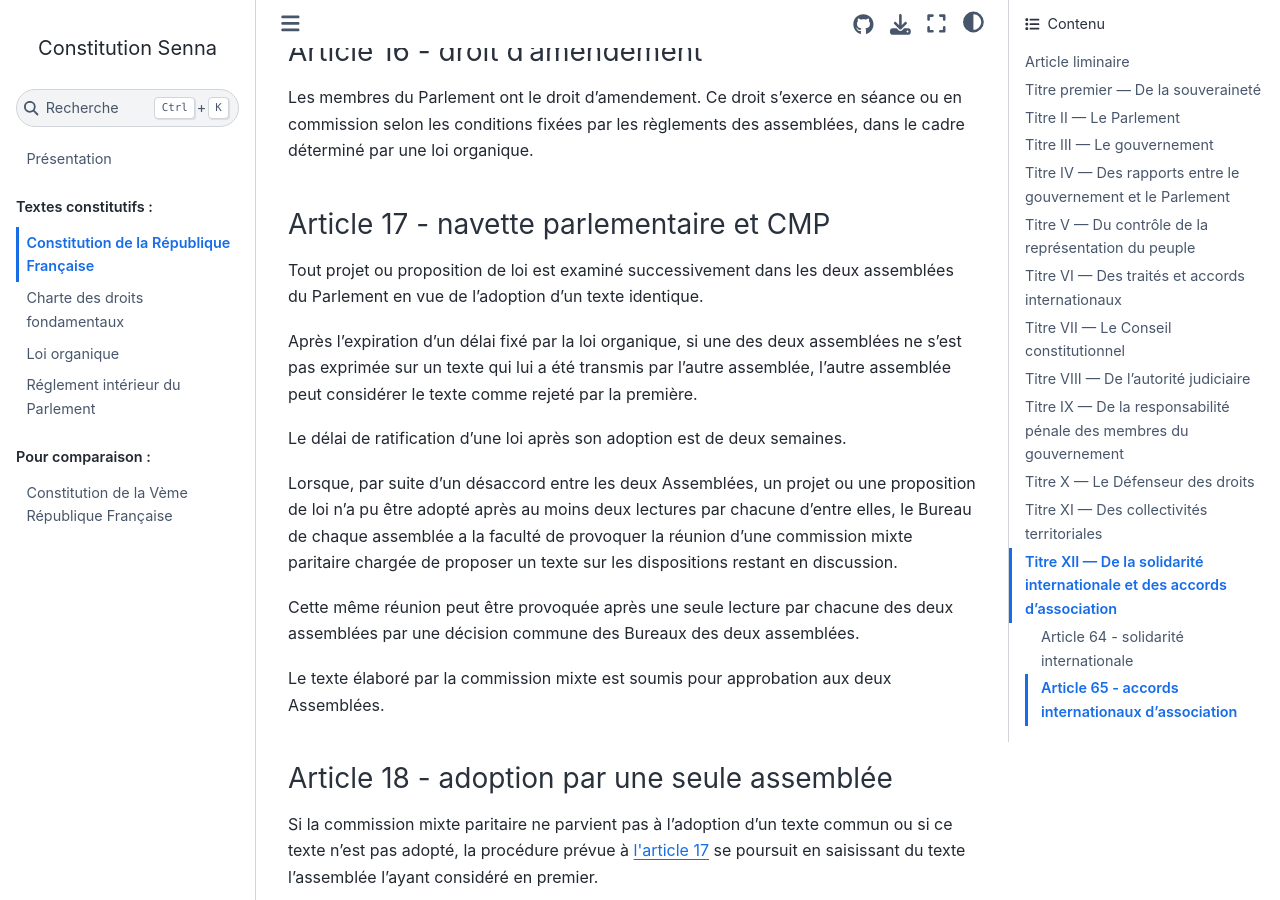
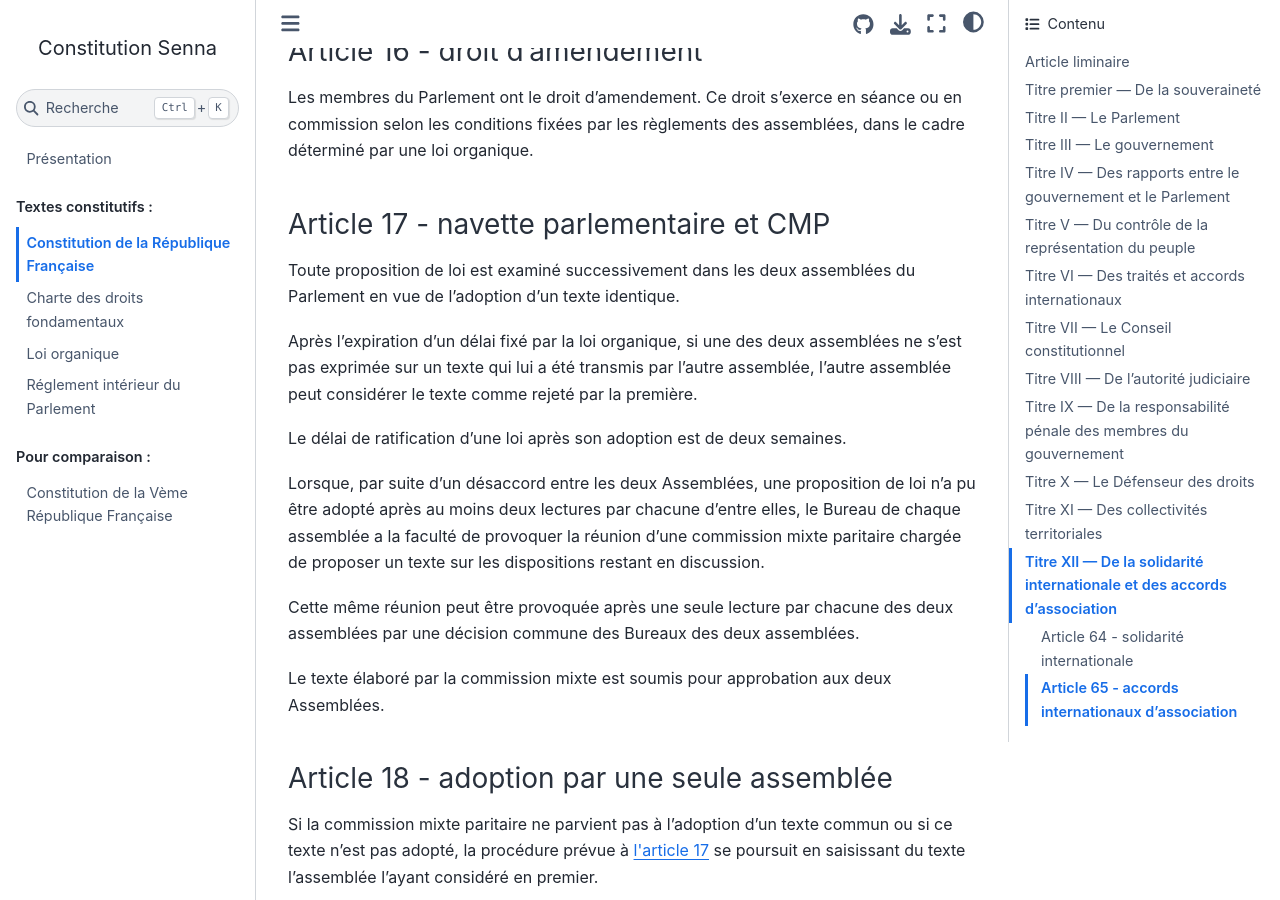
Before and after one commit to Gouvernathor/senna, a Sphinx documentation site: the page built from source/constitution.rst, in a window 1280 px wide and 900 px high, scrolled down 4809 px. Built offline with Sphinx 7.4.7 and the Sphinx Book theme 1.1.4, drawn with Linux system fonts in a browser that asks for light colours.

Commit message:
Cosmétique

```diff
--- a/source/constitution.rst
+++ b/source/constitution.rst
@@ -140,13 +140,13 @@
 
 .. article:: navette parlementaire et CMP
 
-Tout projet ou proposition de loi est examiné successivement dans les deux assemblées du Parlement en vue de l'adoption d'un texte identique.
+Toute proposition de loi est examiné successivement dans les deux assemblées du Parlement en vue de l'adoption d'un texte identique.
 
 Après l'expiration d'un délai fixé par la loi organique, si une des deux assemblées ne s'est pas exprimée sur un texte qui lui a été transmis par l'autre assemblée, l'autre assemblée peut considérer le texte comme rejeté par la première.
 
 Le délai de ratification d'une loi après son adoption est de deux semaines.
 
-Lorsque, par suite d'un désaccord entre les deux Assemblées, un projet ou une proposition de loi n'a pu être adopté après au moins deux lectures par chacune d'entre elles, le Bureau de chaque assemblée a la faculté de provoquer la réunion d'une commission mixte paritaire chargée de proposer un texte sur les dispositions restant en discussion.
+Lorsque, par suite d'un désaccord entre les deux Assemblées, une proposition de loi n'a pu être adopté après au moins deux lectures par chacune d'entre elles, le Bureau de chaque assemblée a la faculté de provoquer la réunion d'une commission mixte paritaire chargée de proposer un texte sur les dispositions restant en discussion.
 
 Cette même réunion peut être provoquée après une seule lecture par chacune des deux assemblées par une décision commune des Bureaux des deux assemblées.
 
```
